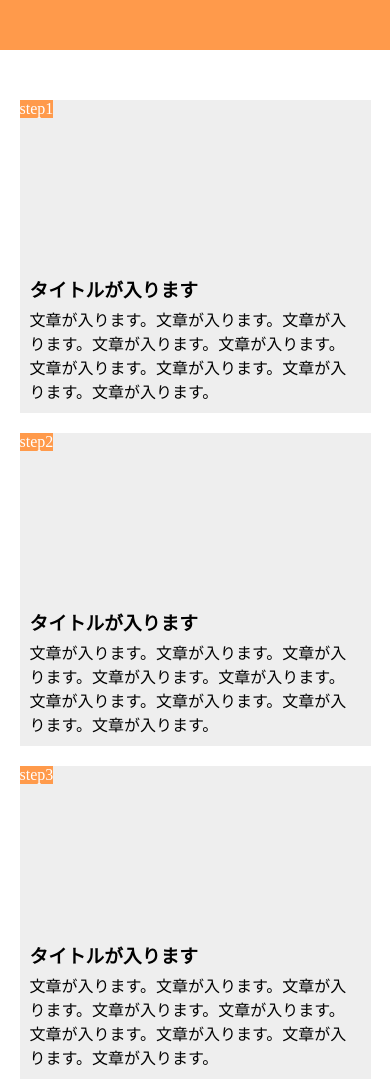
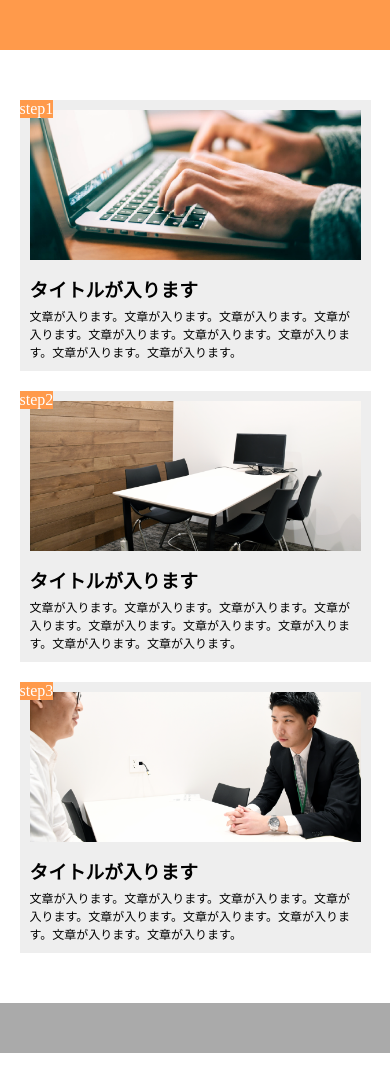
Before and after one commit to Hinano-Tanaka/FirstAssignment, a plain HTML site: page index.html in a window 390 px wide. Shown: the top 1079 px of the page. After the commit the page ends 1053 px from the top, so only its background shows below. Drawn offline with Linux system fonts and the light colour scheme.

Commit message:
[Finish] 1-10

```diff
--- a/style.css
+++ b/style.css
@@ -82,4 +82,8 @@ footer {
   .stepboxes:last-child {
     margin-right: auto;
   }
+
+  .text {
+    font-size: 12px;
+  }
 }
```
Also changed, not shown: index.html (+0 -3 lines), img/flow01.png (added), img/flow02.png (added), img/flow03.png (added).
